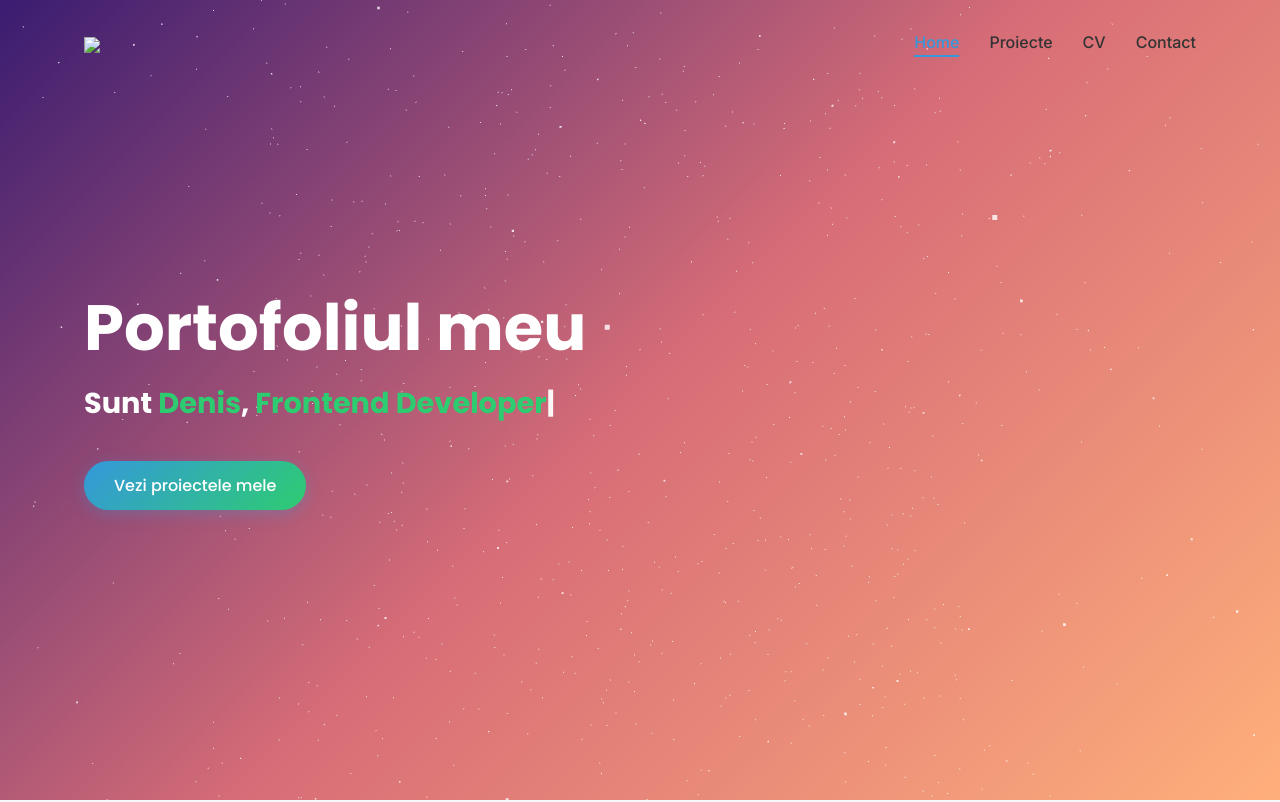
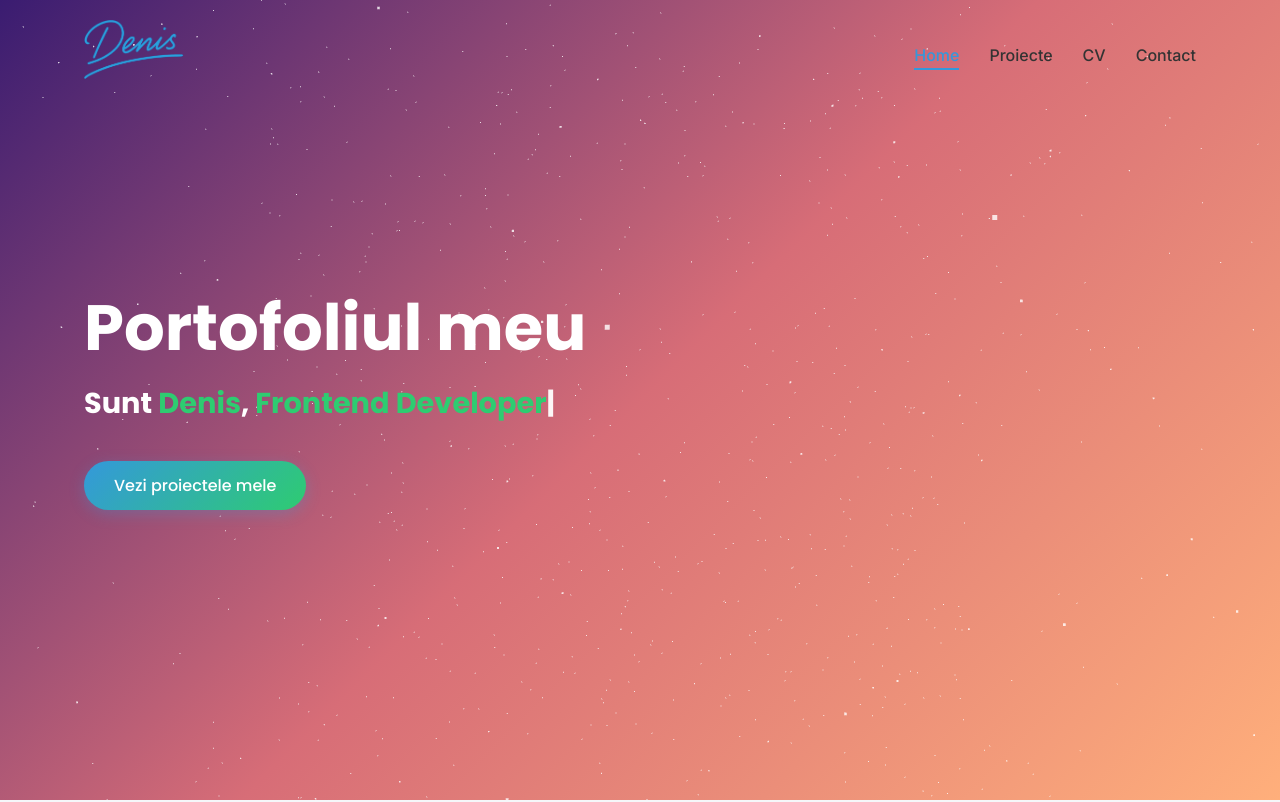
Before and after one commit to PavalDenis/Portofoliu, a plain HTML site: page index.html in a window 1280 px wide. Shown: the top 802 px of the page. Drawn offline with nearby package versions, Linux system fonts and the light colour scheme; animation ran at ten frames a second.

Commit message:
Update index.html

```diff
--- a/index.html
+++ b/index.html
@@ -18,7 +18,7 @@
         <div class="container">
             <!-- <div class="logo">EM</div> -->
             <div class="logo">
-                <img src="/SemnaturaAlbastruDenis-Photoroom.png" width="100px">
+                <img src="/images/SemnaturaAlbastruDenis-Photoroom.png" width="100px">
             </div>
             <nav class="nav">
                 <ul class="nav-list">
```
